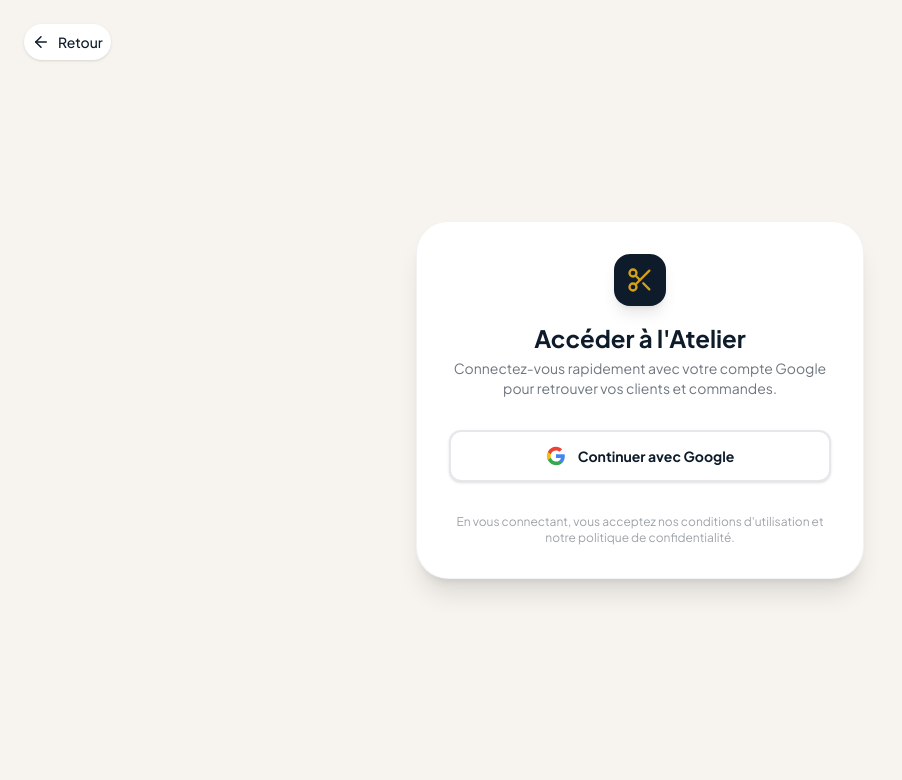
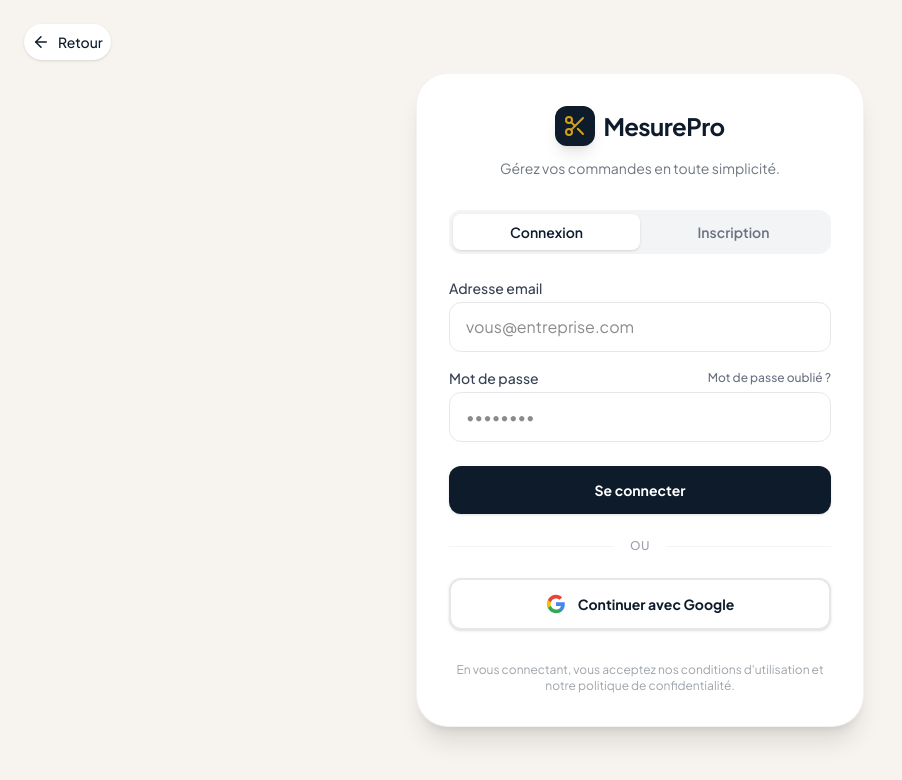
Before and after one commit to mamad67M/taylor_mesure_pro, a React (Vite) app: page / in a window 1280 px wide. Both pictures are taken after a click on the button "ESSAI GRATUIT". Shown: the top 780 px of the page, without its empty margins (0-902 px from the left). Built offline with nearby package versions, Linux system fonts and the light colour scheme; no server answers; a web font is replaced by a local one.

Commit message:
Ajout de l'authentification

```diff
--- a/src/components/AuthPage.tsx
+++ b/src/components/AuthPage.tsx
@@ -1,19 +1,93 @@
 import React, { useState } from 'react';
 import { auth } from '../firebase';
-import { signInWithPopup, GoogleAuthProvider } from 'firebase/auth';
-import { Scissors, AlertCircle, ArrowLeft } from 'lucide-react';
-import { DBService } from '../services/db';
+import {
+  signInWithPopup,
+  GoogleAuthProvider,
+  signInWithEmailAndPassword,
+  createUserWithEmailAndPassword,
+  sendPasswordResetEmail,
+  updateProfile
+} from 'firebase/auth';
+import { Scissors, AlertCircle, ArrowLeft, CheckCircle2 } from 'lucide-react';
 
 interface AuthPageProps {
   onBack: () => void;
 }
 
+type AuthMode = 'login' | 'register' | 'forgot_password';
+
 export const AuthPage: React.FC<AuthPageProps> = ({ onBack }) => {
+  const [mode, setMode] = useState<AuthMode>('login');
+
+  // Form states
+  const [fullName, setFullName] = useState('');
+  const [email, setEmail] = useState('');
+  const [password, setPassword] = useState('');
+  const [confirmPassword, setConfirmPassword] = useState('');
+
   const [error, setError] = useState('');
+  const [success, setSuccess] = useState('');
   const [loading, setLoading] = useState(false);
+
+  const handleSubmit = async (e: React.FormEvent) => {
+    e.preventDefault();
+    setError('');
+    setSuccess('');
+    setLoading(true);
+
+    try {
+      if (mode === 'login') {
+        await signInWithEmailAndPassword(auth, email, password);
+      } else if (mode === 'register') {
+        if (password !== confirmPassword) {
+          throw new Error('Les mots de passe ne correspondent pas.');
+        }
+        if (password.length < 6) {
+          throw new Error('Le mot de passe doit contenir au moins 6 caractères.');
+        }
+        const userCredential = await createUserWithEmailAndPassword(auth, email, password);
+        if (userCredential.user) {
+          await updateProfile(userCredential.user, {
+            displayName: fullName
+          });
+        }
+      } else if (mode === 'forgot_password') {
+        await sendPasswordResetEmail(auth, email);
+        setSuccess('Un email de réinitialisation a été envoyé à votre adresse.');
+        setMode('login'); // switch back to login
+      }
+    } catch (err: any) {
+      console.error(err);
+      if (err.message === 'Les mots de passe ne correspondent pas.' || err.message === 'Le mot de passe doit contenir au moins 6 caractères.') {
+        setError(err.message);
+      } else {
+        switch (err.code) {
+          case 'auth/invalid-email':
+            setError('Adresse email invalide.');
+            break;
+          case 'auth/user-not-found':
+          case 'auth/wrong-password':
+          case 'auth/invalid-credential':
+            setError('Identifiants incorrects.');
+            break;
+          case 'auth/email-already-in-use':
+            setError('Un compte existe déjà avec cet email.');
+            break;
+          case 'auth/weak-password':
+            setError('Le mot de passe est trop faible (min. 6 caractères).');
+            break;
+          default:
+            setError('Une erreur est survenue. Veuillez vérifier vos informations.');
+        }
+      }
+    } finally {
+      setLoading(false);
+    }
+  };
 
   const handleGoogleSignIn = async () => {
     setError('');
+    setSuccess('');
     setLoading(true);
 
     try {
@@ -43,14 +117,16 @@
 
       <div className="w-full max-w-md bg-white rounded-[2rem] shadow-xl p-8 border border-[#0D1B2A]/5">
         <div className="flex flex-col items-center mb-8">
-          <div className="bg-[#0D1B2A] text-[#D4A017] p-3 rounded-2xl mb-4 shadow-lg">
-            <Scissors size={28} />
+          <div className="flex items-center gap-2 mb-2">
+            <div className="bg-[#0D1B2A] text-[#D4A017] p-2 rounded-xl shadow-lg">
+              <Scissors size={24} />
             </div>
-          <h2 className="text-2xl font-display font-black text-[#0D1B2A]">
-            Accéder à l'Atelier
+            <h2 className="text-2xl font-display font-black text-[#0D1B2A] tracking-tight">
+              MesurePro
             </h2>
+          </div>
           <p className="text-[#0D1B2A]/60 text-sm mt-1 text-center">
-            Connectez-vous rapidement avec votre compte Google pour retrouver vos clients et commandes.
+            Gérez vos commandes en toute simplicité.
           </p>
         </div>
 
@@ -61,15 +137,143 @@
           </div>
         )}
 
+        {success && (
+          <div className="mb-6 p-3 bg-green-50 border border-green-100 text-green-700 rounded-xl text-sm flex items-start gap-2">
+            <CheckCircle2 size={16} className="mt-0.5 shrink-0" />
+            <span>{success}</span>
+          </div>
+        )}
+
+        {mode !== 'forgot_password' && (
+          <div className="flex bg-gray-100 p-1 rounded-xl mb-6">
+            <button
+              type="button"
+              onClick={() => { setMode('login'); setError(''); setSuccess(''); }}
+              className={`flex-1 py-2 text-sm font-semibold rounded-lg transition-all ${
+                mode === 'login' ? 'bg-white text-[#0D1B2A] shadow-sm' : 'text-gray-500 hover:text-gray-700'
+              }`}
+            >
+              Connexion
+            </button>
+            <button
+              type="button"
+              onClick={() => { setMode('register'); setError(''); setSuccess(''); }}
+              className={`flex-1 py-2 text-sm font-semibold rounded-lg transition-all ${
+                mode === 'register' ? 'bg-white text-[#0D1B2A] shadow-sm' : 'text-gray-500 hover:text-gray-700'
+              }`}
+            >
+              Inscription
+            </button>
+          </div>
+        )}
+
+        {mode === 'forgot_password' && (
+          <div className="mb-6 text-center">
+            <h3 className="text-lg font-bold text-[#0D1B2A] mb-2">Mot de passe oublié ?</h3>
+            <p className="text-sm text-gray-500">Entrez votre adresse email pour recevoir un lien de réinitialisation.</p>
+          </div>
+        )}
+
+        <form onSubmit={handleSubmit} className="flex flex-col gap-4">
+          {mode === 'register' && (
+            <div>
+              <label className="block text-sm font-medium text-gray-700 mb-1">Votre nom complet</label>
+              <input
+                type="text"
+                value={fullName}
+                onChange={(e) => setFullName(e.target.value)}
+                placeholder="Ex: Amadou Fall"
+                className="w-full px-4 py-3 rounded-xl border border-gray-200 focus:border-[#0D1B2A] focus:ring-1 focus:ring-[#0D1B2A] outline-none transition"
+                required
+              />
+            </div>
+          )}
+
+          <div>
+            <label className="block text-sm font-medium text-gray-700 mb-1">Adresse email</label>
+            <input
+              type="email"
+              value={email}
+              onChange={(e) => setEmail(e.target.value)}
+              placeholder="vous@entreprise.com"
+              className="w-full px-4 py-3 rounded-xl border border-gray-200 focus:border-[#0D1B2A] focus:ring-1 focus:ring-[#0D1B2A] outline-none transition"
+              required
+            />
+          </div>
+
+          {mode !== 'forgot_password' && (
+            <div className={`${mode === 'register' ? 'grid grid-cols-2 gap-4' : ''}`}>
+              <div>
+                <div className="flex justify-between items-center mb-1">
+                  <label className="block text-sm font-medium text-gray-700">Mot de passe</label>
+                  {mode === 'login' && (
+                    <button
+                      type="button"
+                      onClick={() => { setMode('forgot_password'); setError(''); setSuccess(''); }}
+                      className="text-xs text-gray-500 hover:text-[#0D1B2A] transition font-medium"
+                    >
+                      Mot de passe oublié ?
+                    </button>
+                  )}
+                </div>
+                <input
+                  type="password"
+                  value={password}
+                  onChange={(e) => setPassword(e.target.value)}
+                  placeholder={mode === 'register' ? "Min. 6 car." : "••••••••"}
+                  className="w-full px-4 py-3 rounded-xl border border-gray-200 focus:border-[#0D1B2A] focus:ring-1 focus:ring-[#0D1B2A] outline-none transition"
+                  required
+                  minLength={6}
+                />
+              </div>
+
+              {mode === 'register' && (
+                <div>
+                  <label className="block text-sm font-medium text-gray-700 mb-1">Confirmation</label>
+                  <input
+                    type="password"
+                    value={confirmPassword}
+                    onChange={(e) => setConfirmPassword(e.target.value)}
+                    placeholder="Répétez"
+                    className="w-full px-4 py-3 rounded-xl border border-gray-200 focus:border-[#0D1B2A] focus:ring-1 focus:ring-[#0D1B2A] outline-none transition"
+                    required
+                    minLength={6}
+                  />
+                </div>
+              )}
+            </div>
+          )}
+
+          <button
+            type="submit"
+            disabled={loading}
+            className="w-full bg-[#0D1B2A] text-white py-3.5 rounded-xl font-bold text-sm hover:bg-[#15273F] transition shadow-sm disabled:opacity-70 mt-2"
+          >
+            {loading ? 'Veuillez patienter...' : mode === 'login' ? 'Se connecter' : mode === 'register' ? 'Créer mon compte' : 'Réinitialiser le mot de passe'}
+          </button>
+        </form>
+
+        {mode === 'forgot_password' && (
+          <button
+            type="button"
+            onClick={() => { setMode('login'); setError(''); setSuccess(''); }}
+            className="w-full text-center text-sm text-gray-500 mt-4 hover:text-[#0D1B2A] transition font-medium"
+          >
+            Retour à la connexion
+          </button>
+        )}
+
+        <div className="flex items-center my-6">
+          <div className="flex-grow border-t border-gray-100"></div>
+          <span className="flex-shrink-0 mx-4 text-gray-400 text-xs font-medium uppercase tracking-wider">Ou</span>
+          <div className="flex-grow border-t border-gray-100"></div>
+        </div>
+
         <button
           onClick={handleGoogleSignIn}
           disabled={loading}
-          className="w-full bg-white border-2 border-gray-200 text-[#0D1B2A] py-3.5 rounded-xl font-bold text-sm hover:border-[#0D1B2A]/30 hover:bg-gray-50 transition shadow-sm disabled:opacity-70 disabled:cursor-not-allowed flex items-center justify-center gap-3"
+          className="w-full bg-white border-2 border-gray-200 text-[#0D1B2A] py-3.5 rounded-xl font-bold text-sm hover:border-gray-300 transition shadow-sm disabled:opacity-70 flex items-center justify-center gap-3"
         >
-          {loading ? (
-            'Veuillez patienter...'
-          ) : (
-            <>
           <svg className="w-5 h-5" viewBox="0 0 24 24">
             <path fill="#4285F4" d="M22.56 12.25c0-.78-.07-1.53-.2-2.25H12v4.26h5.92c-.26 1.37-1.04 2.53-2.21 3.31v2.77h3.57c2.08-1.92 3.28-4.74 3.28-8.09z" />
             <path fill="#34A853" d="M12 23c2.97 0 5.46-.98 7.28-2.66l-3.57-2.77c-.98.66-2.23 1.06-3.71 1.06-2.86 0-5.29-1.93-6.16-4.53H2.18v2.84C3.99 20.53 7.7 23 12 23z" />
@@ -77,8 +281,6 @@
             <path fill="#EA4335" d="M12 5.38c1.62 0 3.06.56 4.21 1.64l3.15-3.15C17.45 2.09 14.97 1 12 1 7.7 1 3.99 3.47 2.18 7.07l3.66 2.84c.87-2.6 3.3-4.53 6.16-4.53z" />
           </svg>
           Continuer avec Google
-            </>
-          )}
         </button>
 
         <div className="mt-8 text-center">
--- a/src/firebase.ts
+++ b/src/firebase.ts
@@ -2,17 +2,15 @@
 import { getAuth } from 'firebase/auth';
 import { getFirestore } from 'firebase/firestore';
 
-// Your web app's Firebase configuration
-
 const firebaseConfig = {
-  apiKey: "AIzaSyA5VEBt6kE8vznP3M1fnSuIqlmj1jShdsw",
-  authDomain: "mesurepro.firebaseapp.com",
-  projectId: "mesurepro",
-  storageBucket: "mesurepro.firebasestorage.app",
-  messagingSenderId: "247001259728",
-  appId: "1:247001259728:web:81b07368e0daf8d8e448d5"
+  projectId: "astral-tuner-16shk",
+  appId: "1:507748199987:web:94328c32ace4701faefd46",
+  apiKey: "AIzaSyBanhes4OXFvqXO4JBOJsno5QJdZ7Xh_hE",
+  authDomain: "astral-tuner-16shk.firebaseapp.com",
+  storageBucket: "astral-tuner-16shk.firebasestorage.app",
+  messagingSenderId: "507748199987",
+  measurementId: ""
 };
-
 
 export const app = initializeApp(firebaseConfig);
 export const auth = getAuth(app);
```
Lines whose indentation alone changed are shown as unchanged.
